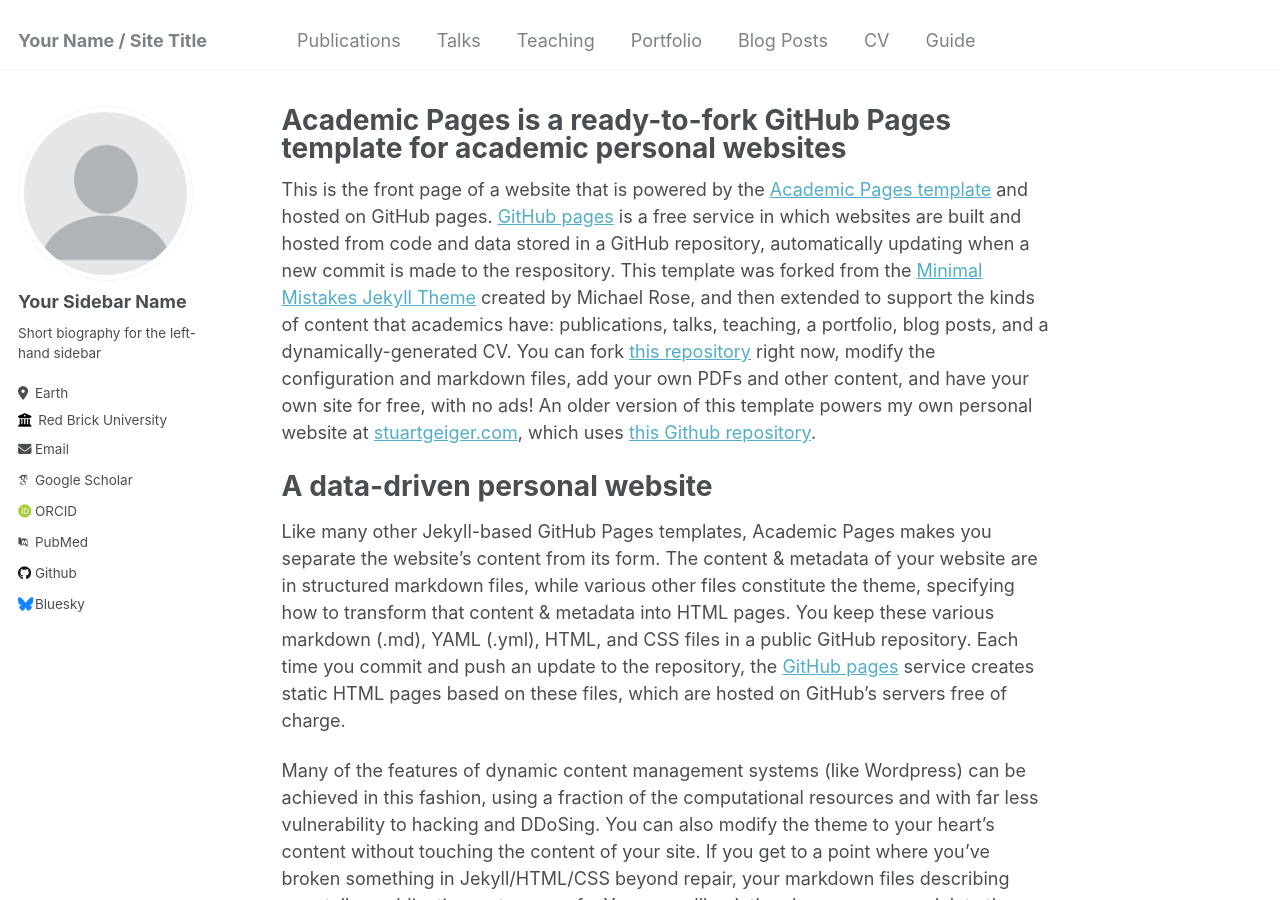
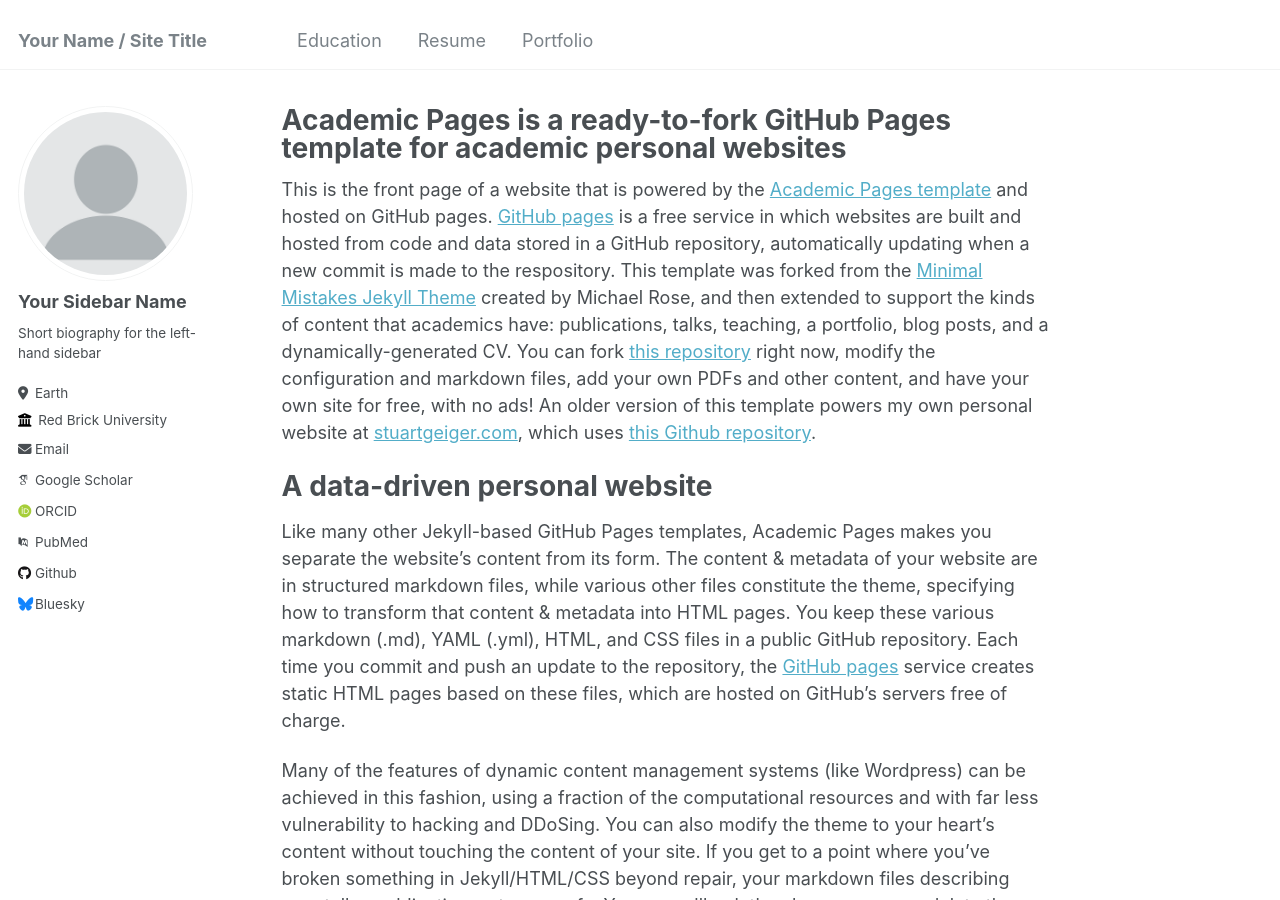
Before and after one commit to lanesean/lanesean.github.io, a Jekyll site: the page built from _pages/about.md, in a window 1280 px wide and 900 px high. Built offline with Jekyll 4.4.1, drawn with Linux system fonts in a browser that asks for light colours; some web fonts are replaced.

```diff
--- a/_data/navigation.yml
+++ b/_data/navigation.yml
@@ -1,22 +1,10 @@
 # main links links
 main:
-  - title: "Publications"
+  - title: "Education"
     url: /publications/
 
-  - title: "Talks"
-    url: /talks/
-
-  - title: "Teaching"
-    url: /teaching/
+  - title: "Resume"
+    url: /files/SeanLane Resume.pdf/
 
   - title: "Portfolio"
     url: /portfolio/
-
-  - title: "Blog Posts"
-    url: /year-archive/
-
-  - title: "CV"
-    url: /cv/
-
-  - title: "Guide"
-    url: /markdown/
--- a/_pages/portfolio.html
+++ b/_pages/portfolio.html
@@ -2,7 +2,7 @@
 layout: archive
 title: "Portfolio"
 permalink: /portfolio/
-author_profile: false
+author_profile: true
 ---
 
 {% include base_path %}
```
Also changed, not shown: 1 other file.
